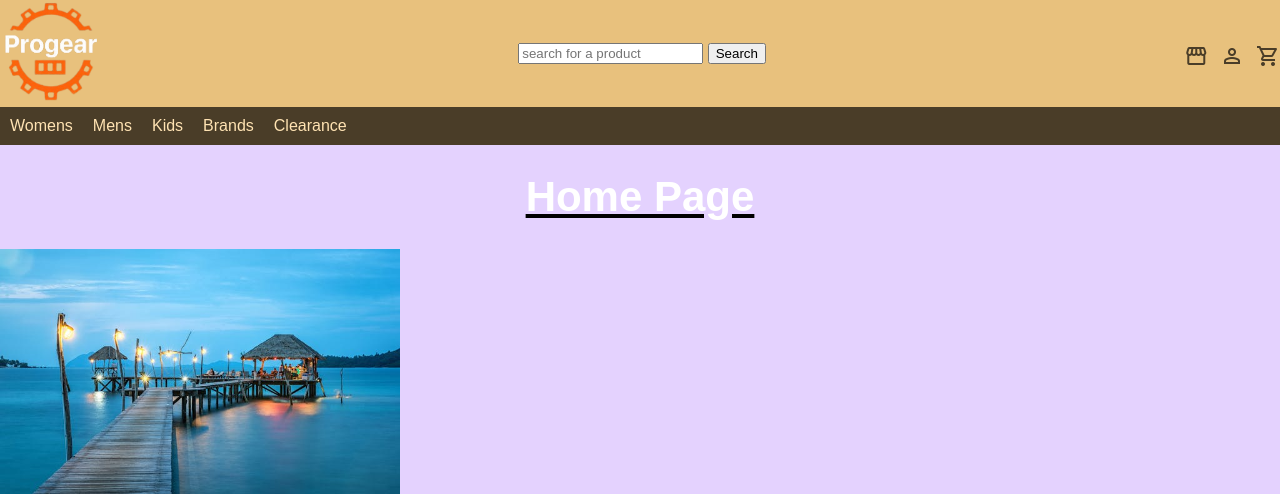
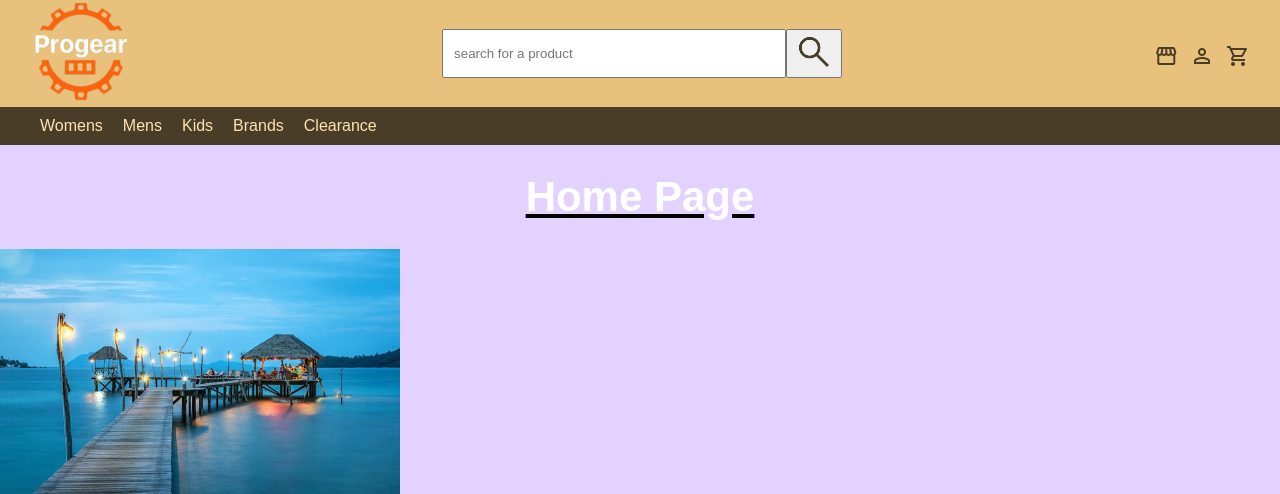
Before and after one commit to arloran777/foundationT325, a PHP site: page / in a window 1280 px wide. Shown: the top 494 px of the page. Run offline with PHP 8.4, Linux system fonts and the light colour scheme.

Commit message:
added search icon

```diff
--- a/index.html
+++ b/index.html
@@ -13,9 +13,11 @@
 <body>
     <header class="main-header">
         <img class="logo" src="images/ProgrearHub_Logo-removebg-preview.png">
-        <form>
+        <form class="search">
             <input type="search" placeholder="search for a product">
-            <button>Search</button>
+            <button>
+                <img src="images/search_40dp_4A3D28_FILL0_wght400_GRAD0_opsz40.png">
+            </button>
         </form>
         <nav class="user-nav">
             <a href="#">
--- a/styles.css
+++ b/styles.css
@@ -13,6 +13,7 @@ h1 {
 }
 .logo {
     max-width: 100px;
+    margin-left: 30px;
 }
 .main-header {
     display: flex;
@@ -23,10 +24,12 @@ h1 {
     flex-wrap: wrap;
 }
 .shop-nav {
-    min-width: 100%;
+    width: 100%;
     background-color:#4a3d28;
     display: flex;
     flex-direction: row;
+    padding-left: 30px;
+    flex-wrap: wrap;
 }
 .shop-nav a {
     color: #ffe3b3;
@@ -42,3 +45,24 @@ h1 {
     text-decoration: none;
     color: #4a3d28;
 }
+.user-nav {
+    margin-right: 30px;
+}
+.search {
+    display: flex;
+    min-width: 400px;
+
+}
+.search input {
+    flex: 1;
+    padding: 10px;
+}
+
+@media screen and (max-width:480px) {
+    .shop-nav {
+        flex-direction: column;
+    }
+    .logo {
+        max-width: 60px;
+    }
+}
```
Also changed, not shown: images/search_40dp_4A3D28_FILL0_wght400_GRAD0_opsz40.png (added).
